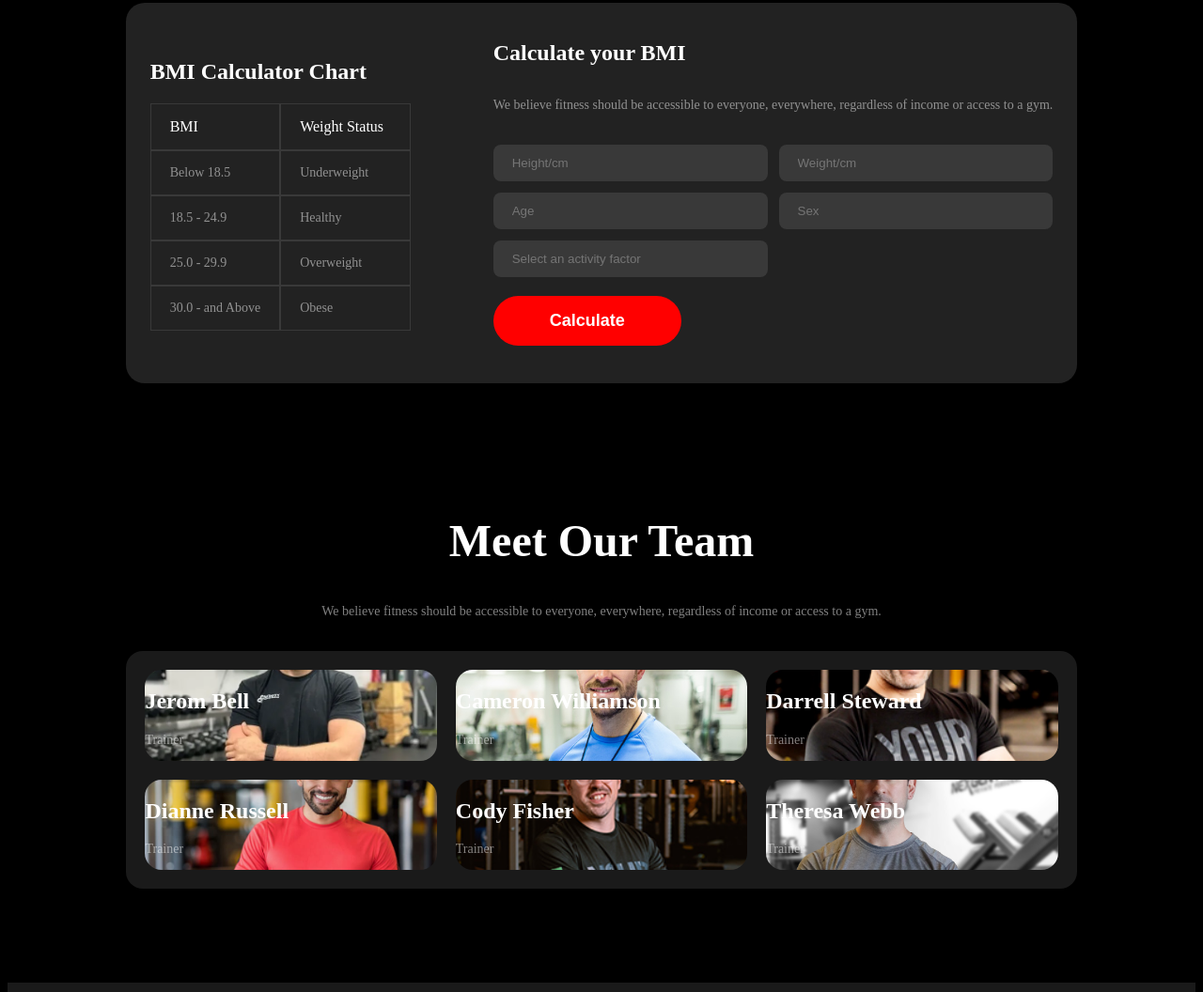
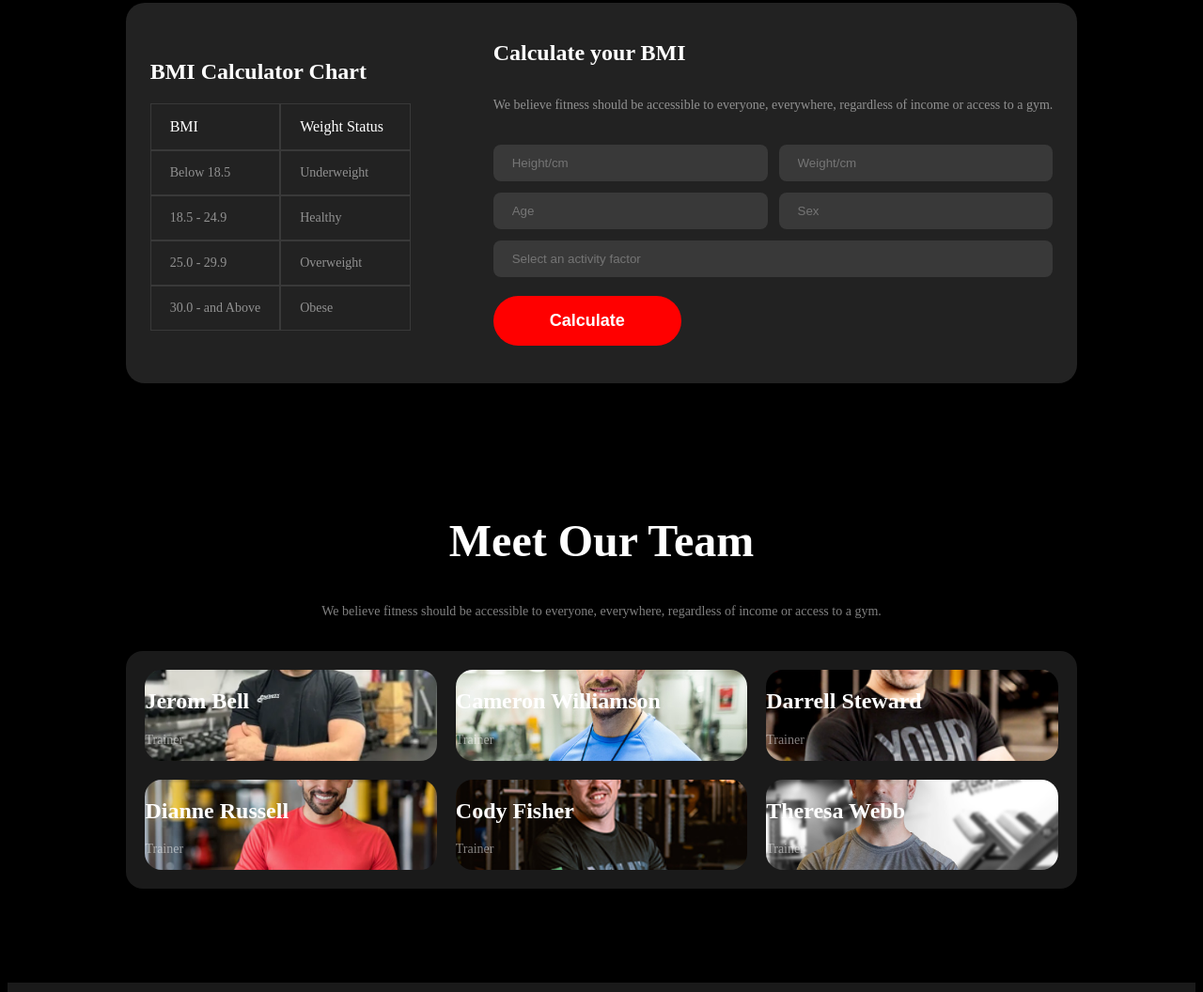
Before and after one commit to UdoyM-1803/Assignment-02, a plain HTML site: page index.html in a window 1280 px wide. Shown: the part 1976-3032 px from the top of the page at 94% size. Drawn offline with Linux system fonts and the light colour scheme.

Commit message:
BMI form updated using grid element

```diff
--- a/index.html
+++ b/index.html
@@ -153,7 +153,7 @@
                             <input type="number" placeholder="Weight/cm">
                             <input type="number" placeholder="Age">
                             <input type="text" placeholder="Sex">
-                            <input type="text" placeholder="Select an activity factor">
+                            <input id="activity-factor" type="text" placeholder="Select an activity factor">
                         </form>
                         <button class="btn-primary" type="submit">Calculate</button>
                     </div>
--- a/styles/styles.css
+++ b/styles/styles.css
@@ -350,6 +350,9 @@ form input {
     color: rgba(255, 255, 255, 0.6);
 }
 
+#activity-factor {
+    grid-column: span 2;
+}
 
 
 /* Fifth section related style..................... */
```
